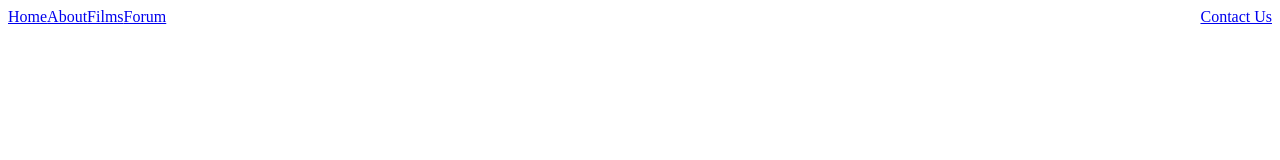
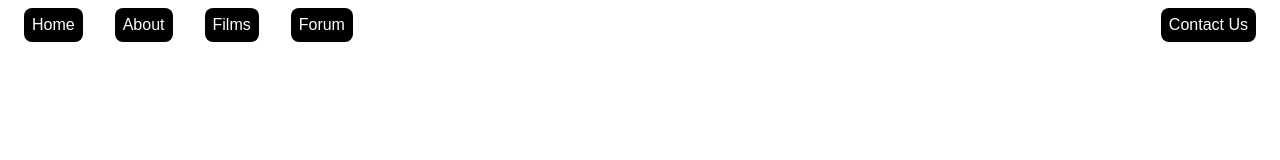
Before and after one commit to KennedyMungai/FlexAndGrid, a plain HTML site: page index.html in a window 1280 px wide. Drawn offline with Linux system fonts and the light colour scheme.

Commit message:
Added some styling to the links

```diff
--- a/style.css
+++ b/style.css
@@ -5,3 +5,13 @@
 .nav-link:last-child {
     margin-left: auto;
 }
+
+a {
+    font-family: sans-serif;
+    text-decoration: none;
+    margin: 0 1rem;
+    color: white;
+    padding: 0.5rem;
+    background-color: black;
+    border-radius: 0.5rem;
+}
```
